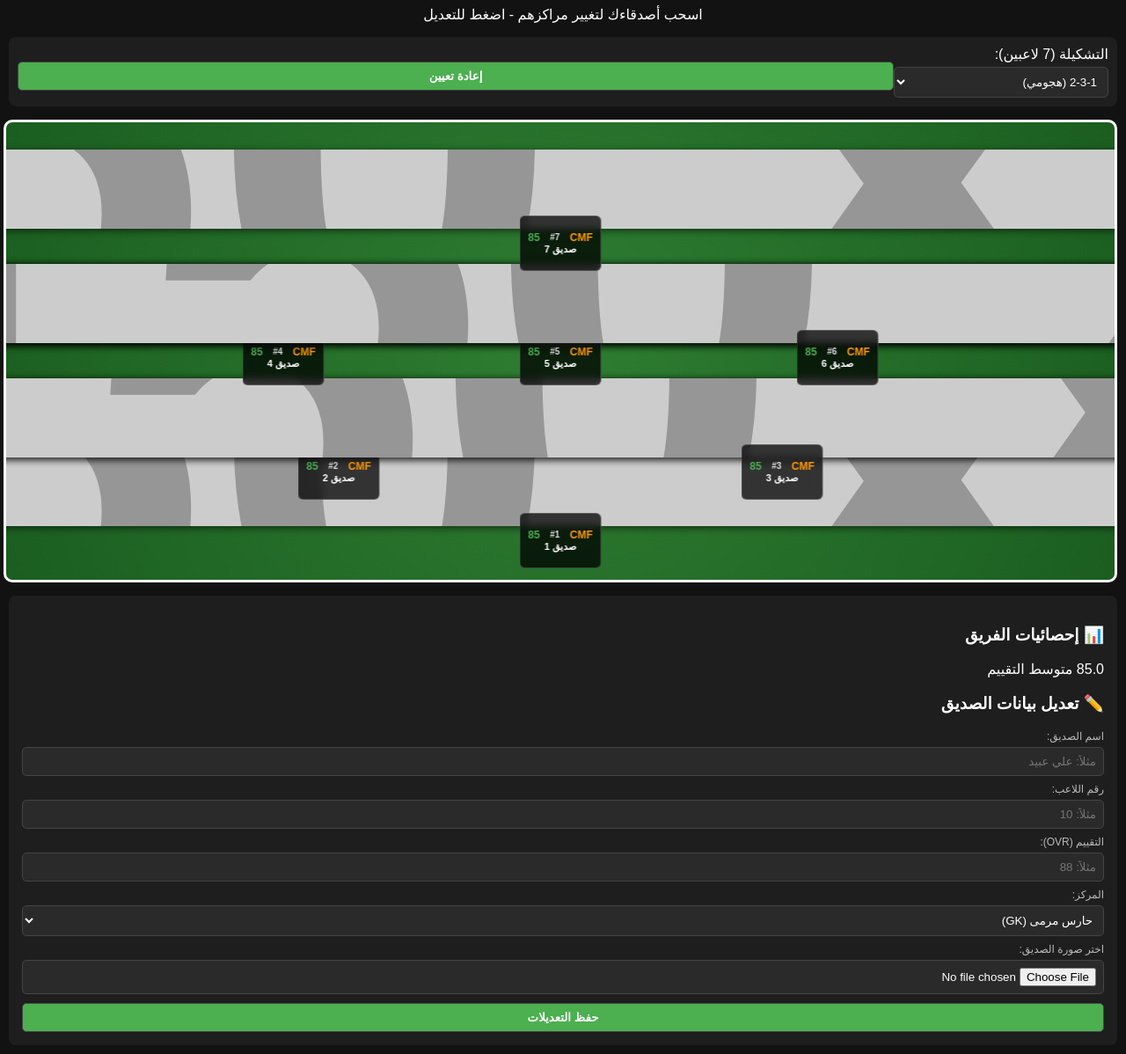
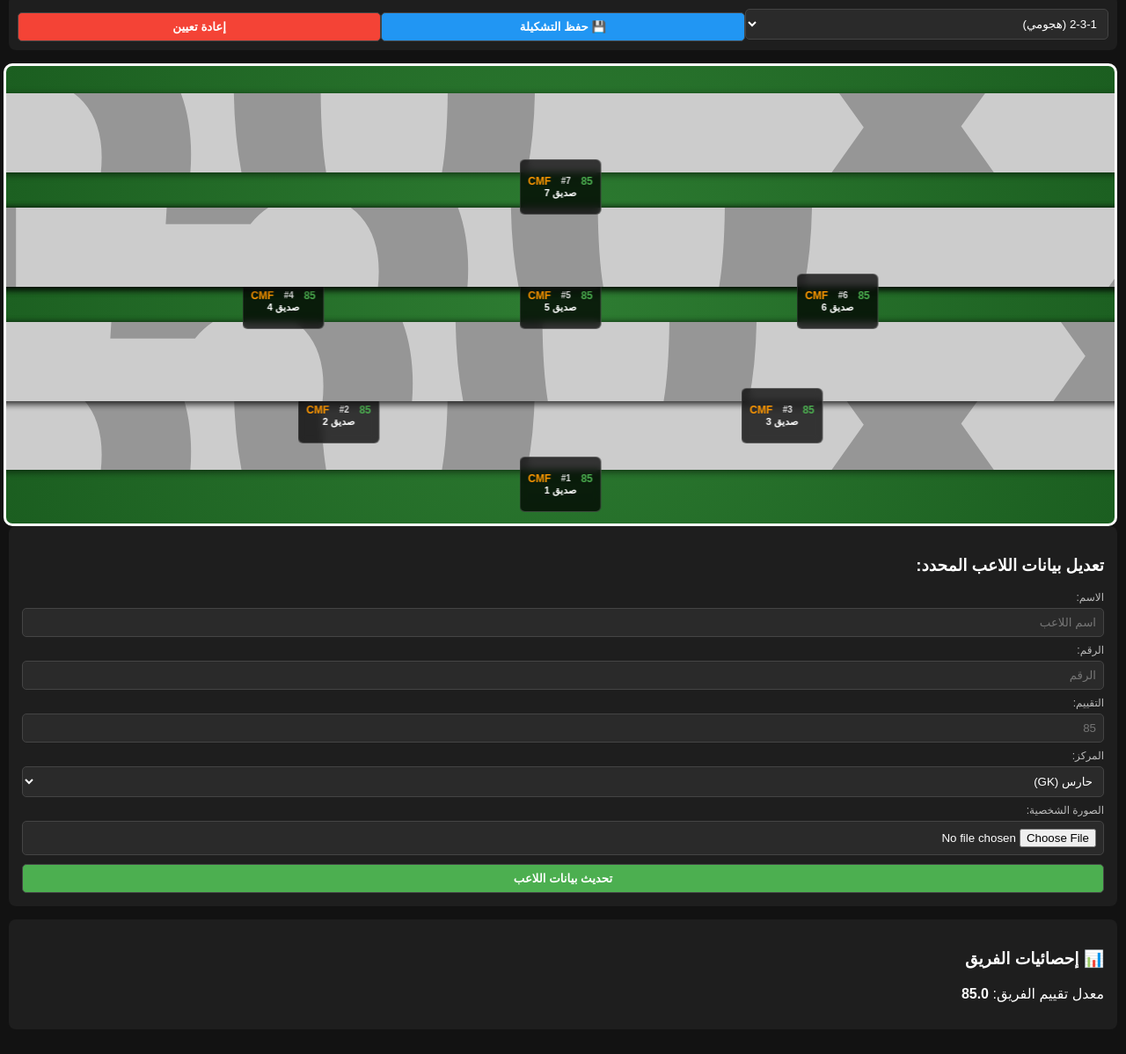
Before and after one commit to sadeq1999/Football-scores-, a plain HTML site: page index.html in a window 1280 px wide. Shown: the part 84-1282 px from the top of the page at 88% size. Drawn offline with Linux system fonts and the light colour scheme; placeholder pictures from the web are drawn by us.

Commit message:
Update index.html
21

```diff
--- a/index.html
+++ b/index.html
@@ -3,99 +3,109 @@
 <head>
     <meta charset="UTF-8">
     <meta name="viewport" content="width=device-width, initial-scale=1.0">
-    <title>منشئ تشكيلات السباعي (7v7)</title>
+    <title>تشكيلة كرة القدم</title>
     <link rel="stylesheet" href="style.css">
 </head>
 <body>
 
-    <!-- Header / العنوان -->
     <div class="header-container">
-        <h1>⚽ منشئ تشكيلات السباعي (7v7)</h1>
-        <p>اسحب أصدقاءك لتغيير مراكزهم - اضغط للتعديل</p>
+        <h2>التشكيلة (7 لاعبين):</h2>
     </div>
 
-    <!-- Controls / أدوات التحكم -->
     <div class="controls-bar">
-        <div>
-            <span>التشكيلة (7 لاعبين):</span>
-            <select id="formationSelect">
-                <option value="2-3-1">2-3-1 (هجومي)</option>
-                <option value="3-2-1">3-2-1 (متوازن)</option>
-                <option value="3-1-2">3-1-2 (هجومي مضاعف)</option>
-                <option value="2-2-2">2-2-2 (كلاسيكي)</option>
-            </select>
-        </div>
-        <button id="resetLineupBtn">إعادة تعيين</button>
+        <select id="formationSelect">
+            <option value="2-3-1">2-3-1 (هجومي)</option>
+            <option value="3-2-1">3-2-1 (دفاعي)</option>
+            <option value="3-1-2">3-1-2 (متوازن)</option>
+            <option value="2-2-2">2-2-2 (مزدوج)</option>
+        </select>
+        <button id="saveLineupBtn" style="background:#2196F3;">💾 حفظ التشكيلة</button>
+        <button id="resetLineupBtn" style="background:#f44336;">إعادة تعيين</button>
     </div>
 
-    <!-- Main Content / المحتوى الرئيسي -->
-    <div class="main-content">
-        <!-- Pitch / الملعب -->
-        <div class="pitch-container">
-            <div id="pitch">
-                <!-- العناصر سيتم إنشاؤها عبر JavaScript -->
-            </div>
-        </div>
+    <!-- الملعب الخضراء المخطط بشكل طولي -->
+    <div id="pitch">
+        <!-- تخطيط الملعب الطولي SVG -->
+        <svg class="pitch-lines" viewBox="0 0 100 150" preserveAspectRatio="none">
+            <!-- الحدود الخارجية -->
+            <rect x="2" y="2" width="96" height="146" fill="none" stroke="rgba(255,255,255,0.6)" stroke-width="1.2"/>
+            <!-- خط المنتصف -->
+            <line x1="2" y1="75" x2="98" y2="75" stroke="rgba(255,255,255,0.6)" stroke-width="1.2"/>
+            <!-- دائرة المنتصف -->
+            <circle cx="50" cy="75" r="15" fill="none" stroke="rgba(255,255,255,0.6)" stroke-width="1.2"/>
+            <circle cx="50" cy="75" r="1" fill="rgba(255,255,255,0.8)"/>
 
-        <!-- Sidebar / القائمة الجانبية -->
-        <div class="sidebar">
-            <!-- Stats / الإحصائيات -->
-            <div class="stats-box">
-                <h3>📊 إحصائيات الفريق</h3>
-                <div class="stat-item">
-                    <span id="avgRating">0</span>
-                    <span>متوسط التقييم</span>
-                </div>
-            </div>
+            <!-- منطقة المرمى العليا -->
+            <rect x="25" y="2" width="50" height="22" fill="none" stroke="rgba(255,255,255,0.6)" stroke-width="1.2"/>
+            <rect x="35" y="2" width="30" height="8" fill="none" stroke="rgba(255,255,255,0.6)" stroke-width="1.2"/>
+            <circle cx="50" cy="18" r="0.8" fill="white"/>
 
-            <!-- Edit Player / تعديل بيانات الصديق -->
-            <div class="edit-box">
-                <h3>✏️ تعديل بيانات الصديق</h3>
-                <div id="editArea">
-                    <label>اسم الصديق:</label>
-                    <input type="text" id="playerNameInput" placeholder="مثلاً: علي عبيد">
+            <!-- منطقة المرمى السفلى -->
+            <rect x="25" y="126" width="50" height="22" fill="none" stroke="rgba(255,255,255,0.6)" stroke-width="1.2"/>
+            <rect x="35" y="140" width="30" height="8" fill="none" stroke="rgba(255,255,255,0.6)" stroke-width="1.2"/>
+            <circle cx="50" cy="132" r="0.8" fill="white"/>
 
-                    <label>رقم اللاعب:</label>
-                    <input type="number" id="playerNumberInput" placeholder="مثلاً: 10" min="1" max="99">
+            <!-- أركان الملعب -->
+            <path d="M 2 7 A 5 5 0 0 0 7 2" fill="none" stroke="rgba(255,255,255,0.6)" stroke-width="1"/>
+            <path d="M 93 2 A 5 5 0 0 0 98 7" fill="none" stroke="rgba(255,255,255,0.6)" stroke-width="1"/>
+            <path d="M 2 143 A 5 5 0 0 0 7 148" fill="none" stroke="rgba(255,255,255,0.6)" stroke-width="1"/>
+            <path d="M 98 143 A 5 5 0 0 0 93 148" fill="none" stroke="rgba(255,255,255,0.6)" stroke-width="1"/>
+        </svg>
 
-                    <label>التقييم (OVR):</label>
-                    <input type="number" id="playerRatingInput" placeholder="مثلاً: 88" min="40" max="99">
+        <!-- سيتم توليد بطاقات اللاعبين هنا برمجياً -->
+        <div id="playersContainer"></div>
+    </div>
 
-                    <label>المركز:</label>
-                    <select id="playerPositionInput">
-                        <option value="GK">حارس مرمى (GK)</option>
-                        <option value="CB">قلب دفاع (CB)</option>
-                        <option value="LB">ظهير أيسر (LB)</option>
-                        <option value="RB">ظهير أيمن (RB)</option>
-                        <option value="CMF">وسط (CMF)</option>
-                        <option value="AMF">وسط هجومي (AMF)</option>
-                        <option value="LWF">جناح أيسر (LWF)</option>
-                        <option value="RWF">جناح أيمن (RWF)</option>
-                        <option value="CF">مهاجم (CF)</option>
-                    </select>
+    <!-- قسم تعديل اللاعب -->
+    <div class="sidebar">
+        <h3>تعديل بيانات اللاعب المحدد:</h3>
+        <div class="edit-box">
+            <label>الاسم:</label>
+            <input type="text" id="playerNameInput" placeholder="اسم اللاعب">
 
-                    <label for="playerImageInput">اختر صورة الصديق:</label>
-                    <input type="file" id="playerImageInput" accept="image/*">
+            <label>الرقم:</label>
+            <input type="number" id="playerNumberInput" placeholder="الرقم">
 
-                    <button id="savePlayerChangesBtn">حفظ التعديلات</button>
-                </div>
-            </div>
+            <label>التقييم:</label>
+            <input type="number" id="playerRatingInput" placeholder="85">
+
+            <label>المركز:</label>
+            <select id="playerPositionInput">
+                <option value="GK">حارس (GK)</option>
+                <option value="CB">مدافع (CB)</option>
+                <option value="LB">ظهير أيسر (LB)</option>
+                <option value="RB">ظهير أيمن (RB)</option>
+                <option value="CMF">وسط (CMF)</option>
+                <option value="AMF">صانع ألعاب (AMF)</option>
+                <option value="RWF">جناح أيمن (RWF)</option>
+                <option value="LWF">جناح أيسر (LWF)</option>
+                <option value="CF">مهاجم (CF)</option>
+            </select>
+
+            <label>الصورة الشخصية:</label>
+            <input type="file" id="playerImageInput" accept="image/*">
+
+            <button id="savePlayerChangesBtn">تحديث بيانات اللاعب</button>
         </div>
     </div>
 
-    <!-- قالب بطاقة اللاعب -->
+    <div class="sidebar" style="margin-top: 15px;">
+        <h3>📊 إحصائيات الفريق</h3>
+        <p>معدل تقييم الفريق: <strong id="avgRating">0</strong></p>
+    </div>
+
     <template id="playerCardTemplate">
         <div class="player-card-container">
             <div class="player-head-container">
-                <img src="" alt="Player" class="player-head-img">
+                <img class="player-head-img" src="" alt="Player">
             </div>
             <div class="player-card-stats-area">
                 <div class="player-stats-row">
-                    <span class="player-position-text">CF</span>
-                    <span class="player-number-text">#10</span>
-                    <span class="player-rating-text">88</span>
+                    <span class="player-rating-text">85</span>
+                    <span class="player-number-text">#1</span>
+                    <span class="player-position-text">CMF</span>
                 </div>
-                <div class="player-name-text">الاسم</div>
+                <div class="player-name-text">لاعب</div>
             </div>
         </div>
     </template>
```
